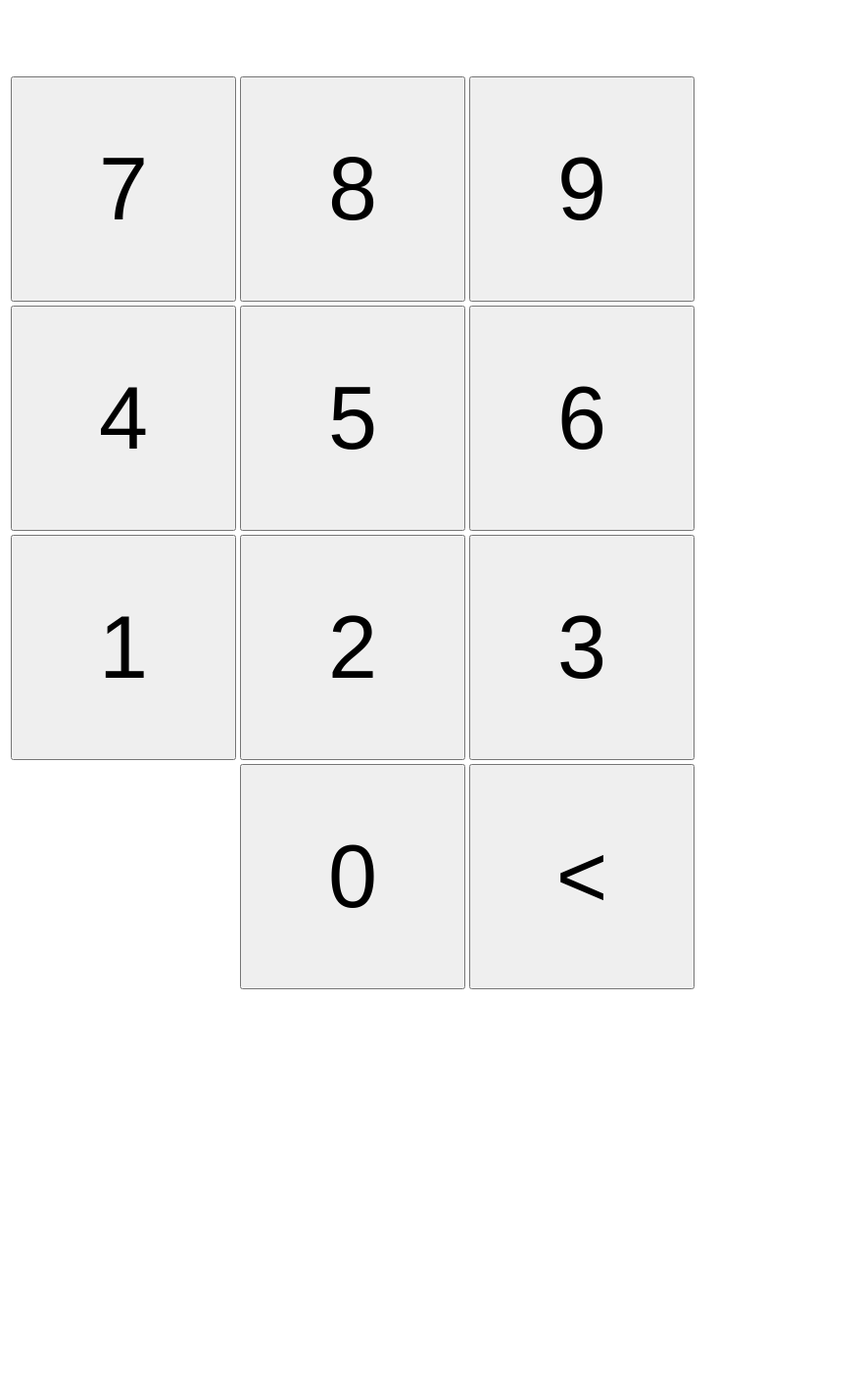
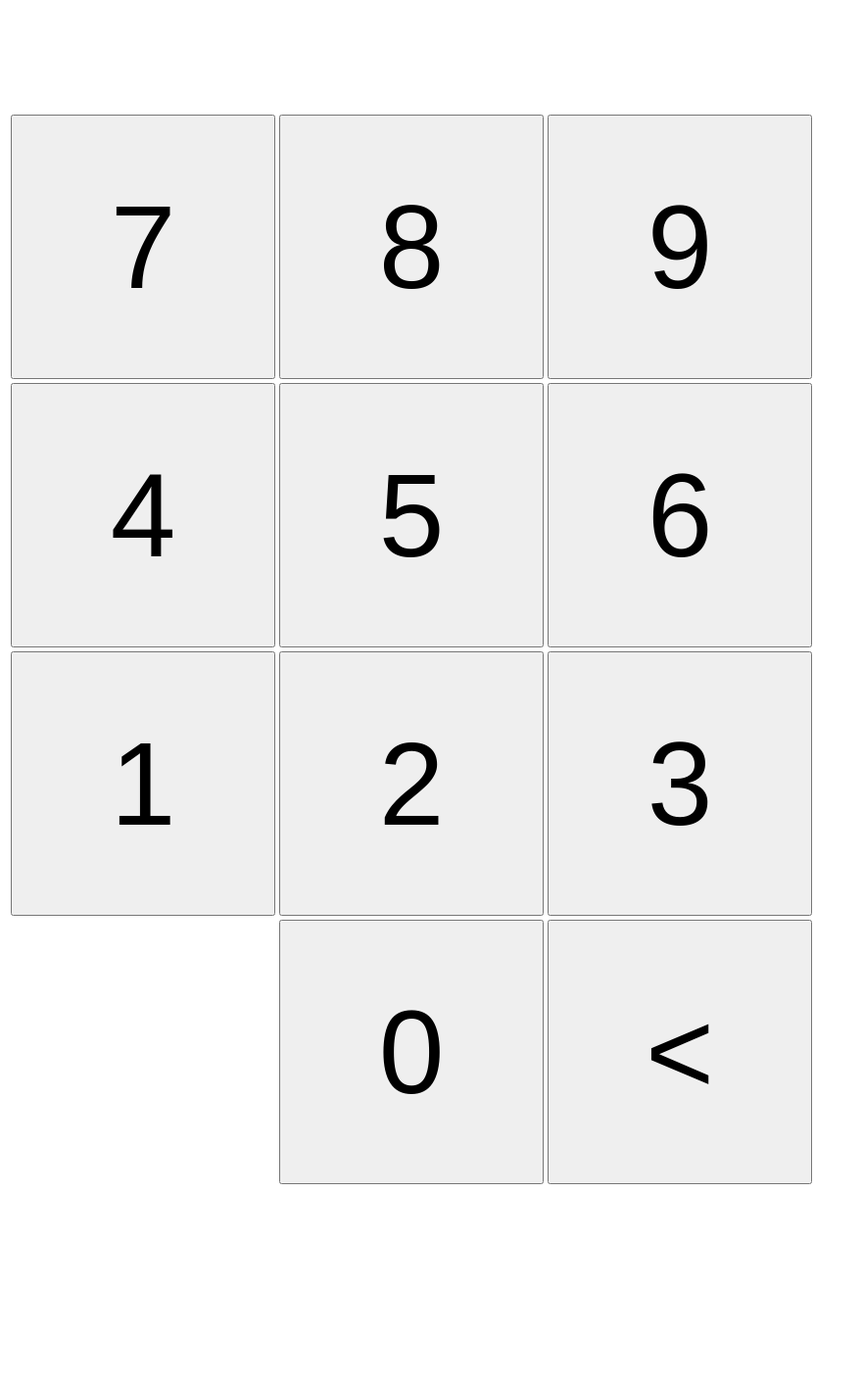
Before and after one commit to BillPJ7/MultiplyContest, a Django app: page / in a window 1280 px wide. Shown: the whole page at 98% size, without its empty margins (0-881 px from the left). Before the commit the page ends 1010 px from the top, so only its background shows below. Run offline with Django 3.2, Linux system fonts and the light colour scheme; data that the repository does not hold is empty.

Commit message:
push working pythonanywhere copied to local

```diff
--- a/multiply/Static/css/multiply.css
+++ b/multiply/Static/css/multiply.css
@@ -1,8 +1,9 @@
 button {
-  height: 230px;
-  width: 230px;
-  font-size: 90px;
+  height: 270px;
+  width: 270px;
+  font-size: 120px;
   text-align: center;
+  touch-action: manipulation;
 }
 input {
   height: 60px;
--- a/multiply/templates/multiply/index.html
+++ b/multiply/templates/multiply/index.html
@@ -9,7 +9,8 @@
 <form action="{% url 'index' %}" method="post">
 {% csrf_token %}
 <script>
-var eq = [[2,2,4],[2,3,6],[2,4,8],[2,5,10],[2,6,12]];
+//var eq = [[2,2,4],[2,3,6],[2,4,8],[2,5,10]];
+var eq = [[2,2,4],[2,3,6],[2,4,8],[2,5,10],[2,6,12],[2,7,14],[2,8,16],[2,9,18],[3,3,9],[3,4,12],[3,5,15],[3,6,18],[3,7,21],[3,8,24],[3,9,27],[4,4,16],[4,5,20],[4,6,24],[4,7,28],[4,8,32],[4,9,36],[5,5,25],[5,6,30],[5,7,35],[5,8,40],[5,9,45],[6,6,36],[6,7,42],[6,8,48],[6,9,54],[7,7,49],[7,8,56],[7,9,63],[8,8,64],[8,9,72],[9,9,81]];
 shuffle(eq);
 let eqCnt = -1;
 let dig = 0;
@@ -57,7 +58,7 @@ function initPage(status){
 }
 function eqNext(){
     eqCnt += 1;
-    if(eqCnt == 4){
+    if(eqCnt == 36){
         seconds = (Date.now() - ms) / 1000;
         let t=document.getElementById("Wrongs");
         t.value = wrongs;
@@ -65,7 +66,6 @@ function eqNext(){
         t.value = seconds;
         var b = document.getElementById("btnSubmit");
         b.click();
-        //Done();
     }else{
         let s = document.querySelector(".text");
         let x = Math.floor((Math.random() * 2) + 1);
@@ -80,7 +80,7 @@ function eqNext(){
 }
 function CheckCode(i, status){
     code += String(i);
-    if(code == "610"){
+    if(code == "6107314184"){
         if(status == "Off"){
             let t=document.getElementById("Name");
             t.value = 'launcher';
@@ -104,12 +104,13 @@ function guess(i){
         return "maybe";
     }
     if(dig == 2){
-        dig = 0;
         if(tens*10 + i == eq[eqCnt][2]){
             let t = document.querySelector(".text2");
             t.textContent = String(tens) + String(i);
+            dig = 0;
             return "right";
         }
+        dig = 0;
         return "wrong";
     }
 }
@@ -151,14 +152,15 @@ function Done(){
       <tr>
         <td>Name:</td>
         <td><input type="text" id="Name" name="Name" value="{{ name }}" required></td>
-        <td><input type="submit" id="btnStart" name="btnStart" value="Start" style="width:100px"></td>
+        <td><input type="submit" id="btnStart" name="btnStart" value="Start" style="width:160px"></td>
       </tr>
+
     </table>
     {% endif %}
     <table>
       <tr>
-        <td><p class="text"></p><p></p></td>
-        <td><p class="text2"></p></td>
+        <td><p class="text" style="font-size:100px;"></p><p></p></td>
+        <td><p class="text2" style="font-size:100px;"></p></td>
         <td><input type="submit" id="btnResult" name="btnResult" value="Results" style="visibility:hidden"></td>
       </tr>
     </table>
--- a/multiply/templates/multiply/launcher.html
+++ b/multiply/templates/multiply/launcher.html
@@ -8,9 +8,9 @@
 <body>
 <form action="{% url 'launcher' %}" method="post">
 {% csrf_token %}
-    <input type="submit" id="btnLaunch" name="btnLaunch" value="Launch">
-    <input type="submit" id="btnReveal" name="btnReveal" value="Reveal">
-    <input type="submit" id="btnLock" name="btnLock" value="Lock">
+    <input type="submit" id="btnLaunch" name="btnLaunch" value="Launch" style="height:100px;width:200px;font-size:50px">
+    <input type="submit" id="btnReveal" name="btnReveal" value="Reveal" style="height:100px;width:200px;font-size:50px">
+    <input type="submit" id="btnLock" name="btnLock" value="Lock"  style="height:100px;width:200px;font-size:50px">
 </form>
 
 </body>
```
Also changed, not shown: multiply/templates/multiply/results.html (+4 -4 lines).
